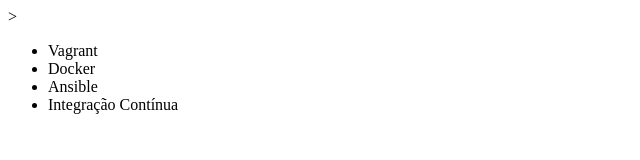
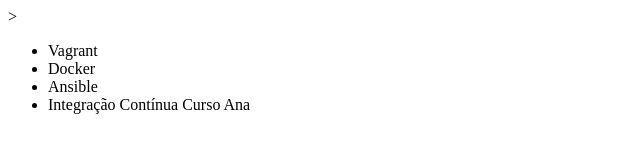
Before and after one commit to RenanPorta/alura-git, a plain HTML site: page index.html in a window 1280 px wide. Shown: the full height of the page, 0-640 px from the left. Drawn offline with Linux system fonts and the light colour scheme.

Commit message:
Renomeando curso de Integração Continua

```diff
--- a/index.html
+++ b/index.html
@@ -9,7 +9,7 @@
         <li>Vagrant</li>
         <li>Docker</li>
         <li>Ansible</li>
-        <li>Integração Contínua</li>
+        <li>Integração Contínua Curso Ana</li>
     </ul>
 </body>
 </html>
```
